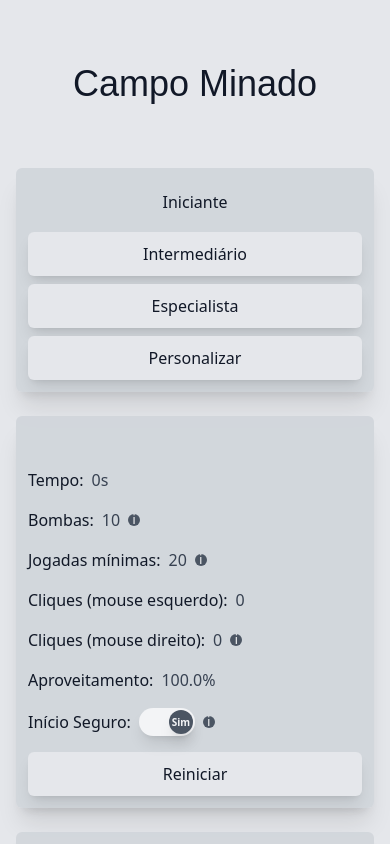
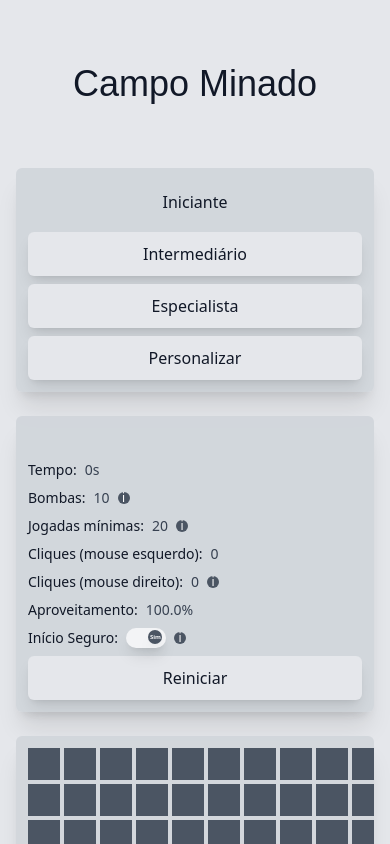
Before and after one commit to igorssc/minesweeper, a Vue app: page / in a window 390 px wide. Shown: the top 844 px of the page. Built offline with nearby package versions, Linux system fonts and the light colour scheme; some icons are missing; a web font is replaced by a local one.

Commit message:
refactor: improving responsive style

```diff
--- a/src/components/DataList.vue
+++ b/src/components/DataList.vue
@@ -1,7 +1,7 @@
 <script setup lang="ts"></script>
 
 <template>
-  <ul class="flex gap-4 2xl:flex-col">
+  <ul class="flex gap-2 md:gap-4 2xl:flex-col">
     <slot />
   </ul>
 </template>
--- a/src/components/GameData.vue
+++ b/src/components/GameData.vue
@@ -15,7 +15,7 @@ const gameData = useGameStore()
 
 <template>
   <FrameBase class="overflow-x-visible">
-    <div class="flex flex-col gap-4 max-2xl:w-full">
+    <div class="flex flex-col gap-2 md:gap-4 max-2xl:w-full">
       <DataList class="max-2xl:flex-col">
         <div class="flex justify-between items-center">
           <ItemListTheme />
--- a/src/components/ItemListText.vue
+++ b/src/components/ItemListText.vue
@@ -1,7 +1,7 @@
 <script setup lang="ts"></script>
 
 <template>
-  <li class="text-gray-700 dark:text-gray-400 flex gap-2 items-center">
+  <li class="text-gray-700 dark:text-gray-400 flex gap-2 items-center text-sm">
     <span class="font-medium text-gray-900 dark:text-gray-300"> <slot name="title" />: </span>
     <span class="font-medium"> <slot name="item" /></span>
     <span>
--- a/src/components/ItemListToggle.vue
+++ b/src/components/ItemListToggle.vue
@@ -19,7 +19,9 @@ const handleCheckboxChange = (event: Event) => {
 
 <template>
   <li class="flex gap-2 justify-start items-center">
-    <span class="font-medium text-gray-900 dark:text-gray-300"> <slot name="title" />: </span>
+    <span class="font-medium text-gray-900 dark:text-gray-300 text-sm">
+      <slot name="title" />:
+    </span>
     <label class="relative inline-flex items-center cursor-pointer">
       <input
         class="sr-only peer"
@@ -28,7 +30,7 @@ const handleCheckboxChange = (event: Event) => {
         @change="handleCheckboxChange"
       />
       <div
-        class="peer w-14 h-7 shadow-lg bg-gray-100 dark:bg-zinc-600 rounded-full outline-none duration-100 after:duration-500 relative after:content-['Não'] after:shadow-lg after:absolute after:outline-none after:rounded-full after:h-6 after:w-6 after:bg-gray-600 dark:after:bg-white after:top-[2px] after:left-[2px] after:flex after:justify-center after:items-center after:text-gray-100 dark:after:text-zinc-800 after:text-[10px] after:font-bold peer-checked:after:translate-x-7 peer-checked:after:content-['Sim'] peer-checked:after:border-white"
+        class="peer w-14 h-7 shadow-lg bg-gray-100 dark:bg-zinc-600 rounded-full outline-none duration-100 after:duration-500 relative after:content-['Não'] after:shadow-lg after:absolute after:outline-none after:rounded-full after:h-6 after:w-6 after:bg-gray-600 dark:after:bg-white after:top-[2px] after:left-[2px] after:flex after:justify-center after:items-center after:text-gray-100 dark:after:text-zinc-800 after:text-[10px] after:font-bold peer-checked:after:translate-x-7 peer-checked:after:content-['Sim'] peer-checked:after:border-white max-md:after:-left-[1.1rem] max-md:peer-checked:after:translate-x-10 max-md:w-10 max-md:h-5 max-md:after:text-[6px] max-md:after:h-[14px] max-md:after:w-[14px] max-md:after:translate-x-5"
       />
     </label>
     <span>
```
